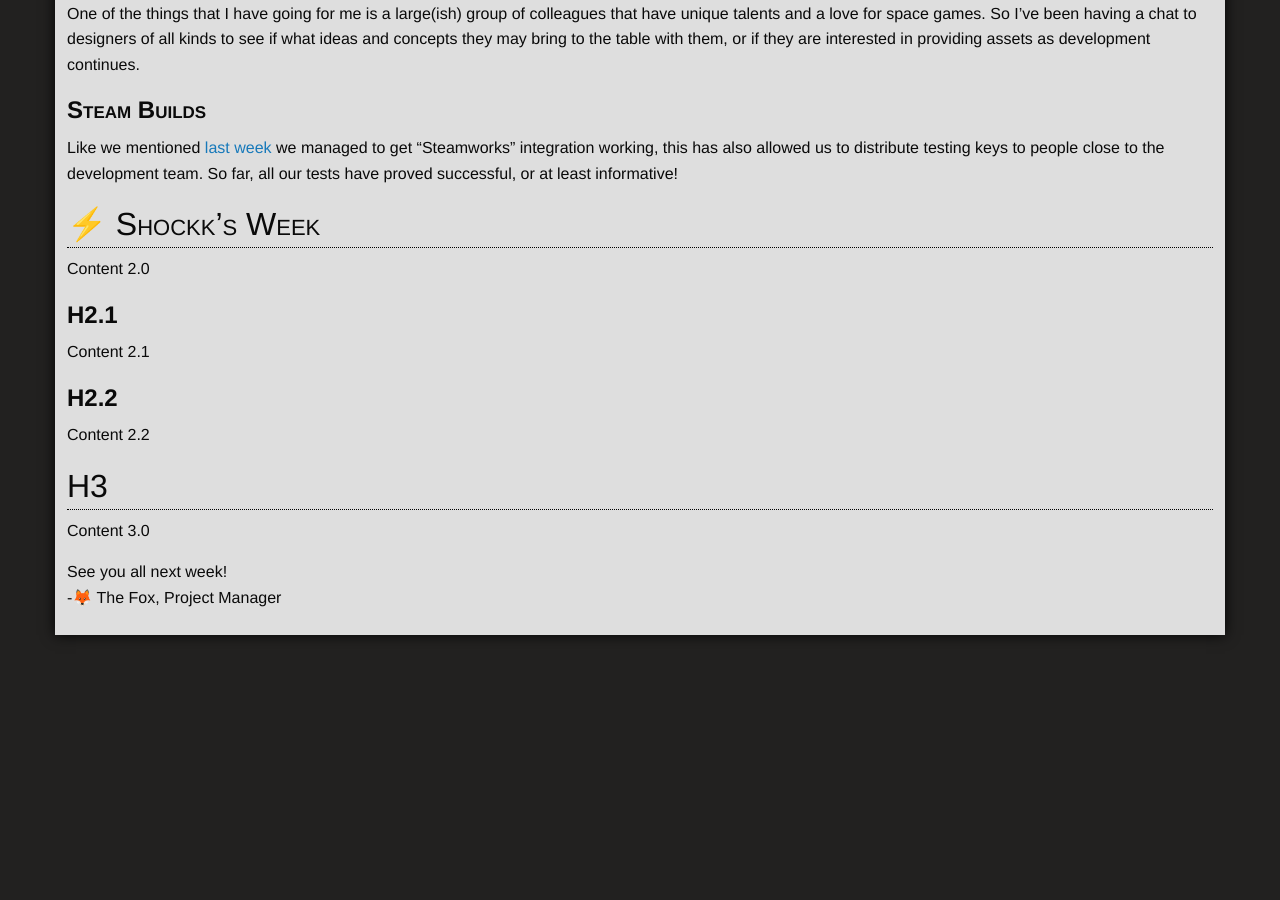
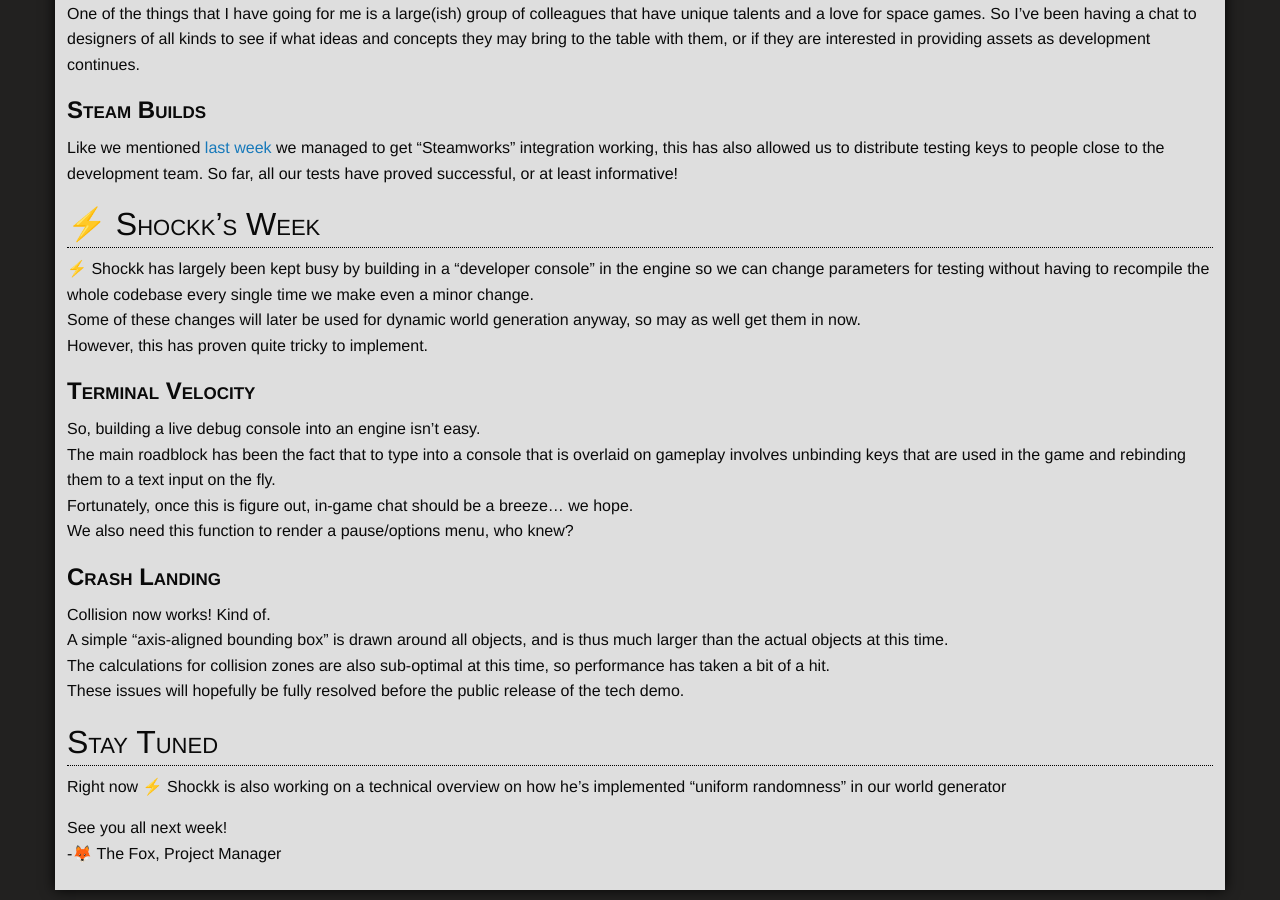
Before and after one commit to ori-sky/polar-space, a Jekyll site: the page built from _posts/2019-10-05-02-Week-12.md, in a window 1280 px wide and 900 px high, scrolled down 566 px. Built offline with Jekyll 4.4.1, drawn with Linux system fonts in a browser that asks for light colours; nearby versions of some CDN libraries; some web fonts are replaced; our own code applies the rules of GitHub Pages for plain Markdown files; library files that are not in the unit come from our copies; before the commit the page ends 1217 px from its top, so only the background shows below that.

Commit message:
Update 2019-10-05-02-Week-12.md

```diff
--- a/_posts/2019-10-05-02-Week-12.md
+++ b/_posts/2019-10-05-02-Week-12.md
@@ -27,19 +27,27 @@ Like we mentioned [last week](/polar-space{% post_url 2019-09-29-01-Week-11 %})
 
 # ⚡ Shockk's Week
 
-Content 2.0
+⚡ Shockk has largely been kept busy by building in a "developer console" in the engine so we can change parameters for testing without having to recompile the whole codebase every single time we make even a minor change.
+Some of these changes will later be used for dynamic world generation anyway, so may as well get them in now.
+However, this has proven quite tricky to implement.
 
-## H2.1
+## Terminal Velocity
 
-Content 2.1
+So, building a live debug console into an engine isn't easy.
+The main roadblock has been the fact that to type into a console that is overlaid on gameplay involves unbinding keys that are used in the game and rebinding them to a text input on the fly.
+Fortunately, once this is figure out, in-game chat should be a breeze... we hope.
+We also need this function to render a pause/options menu, who knew?
 
-## H2.2
+## Crash Landing
 
-Content 2.2
+Collision now works! Kind of.
+A simple "axis-aligned bounding box" is drawn around all objects, and is thus much larger than the actual objects at this time.
+The calculations for collision zones are also sub-optimal at this time, so performance has taken a bit of a hit.
+These issues will hopefully be fully resolved before the public release of the tech demo.
 
-# H3
+# Stay Tuned
 
-Content 3.0
+Right now ⚡ Shockk is also working on a technical overview on how he's implemented "uniform randomness"  in our world generator
 
 See you all next week!
--🦊 The Fox, Project Manager
+-{{ page.author }}, Project Manager
```
